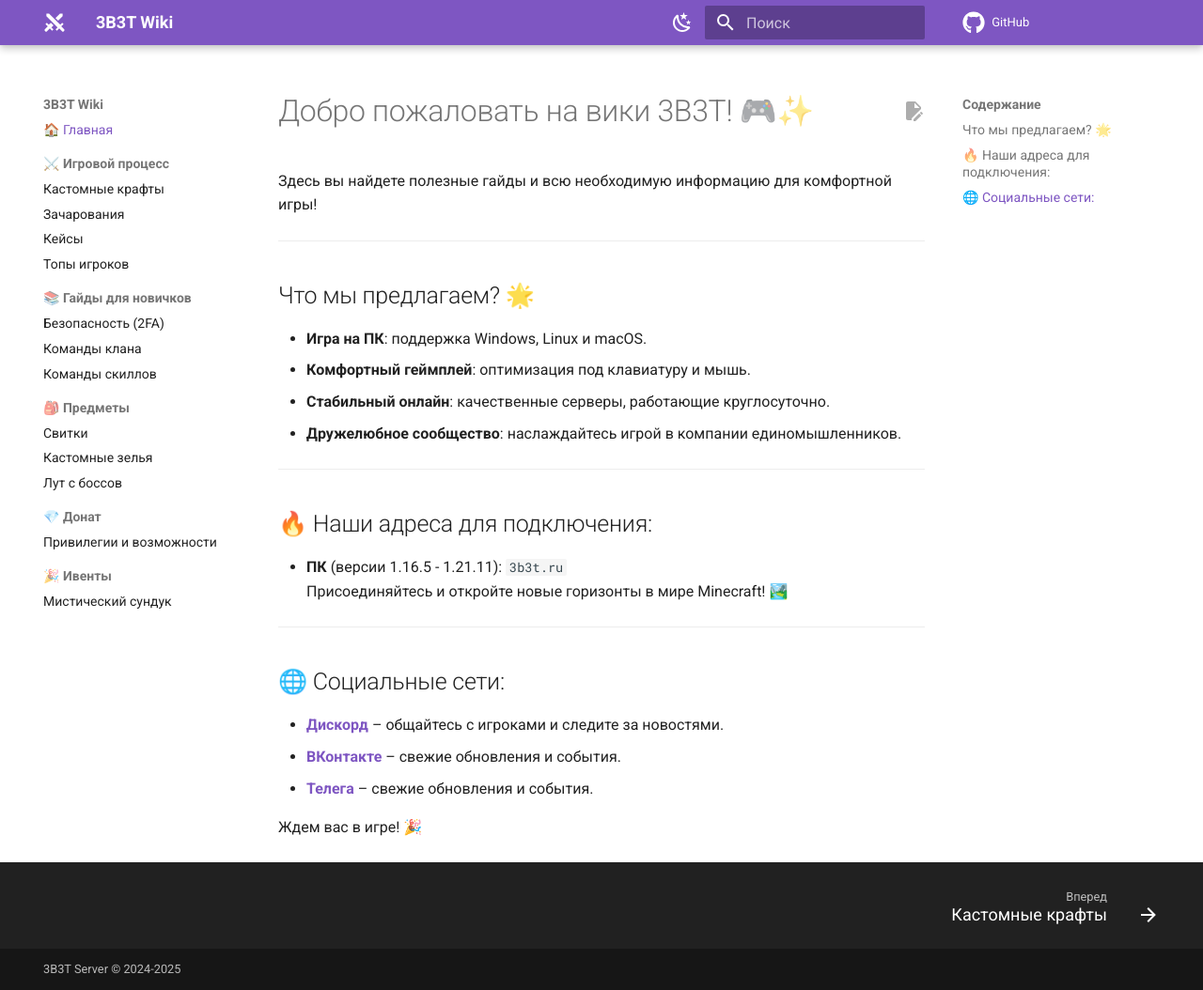
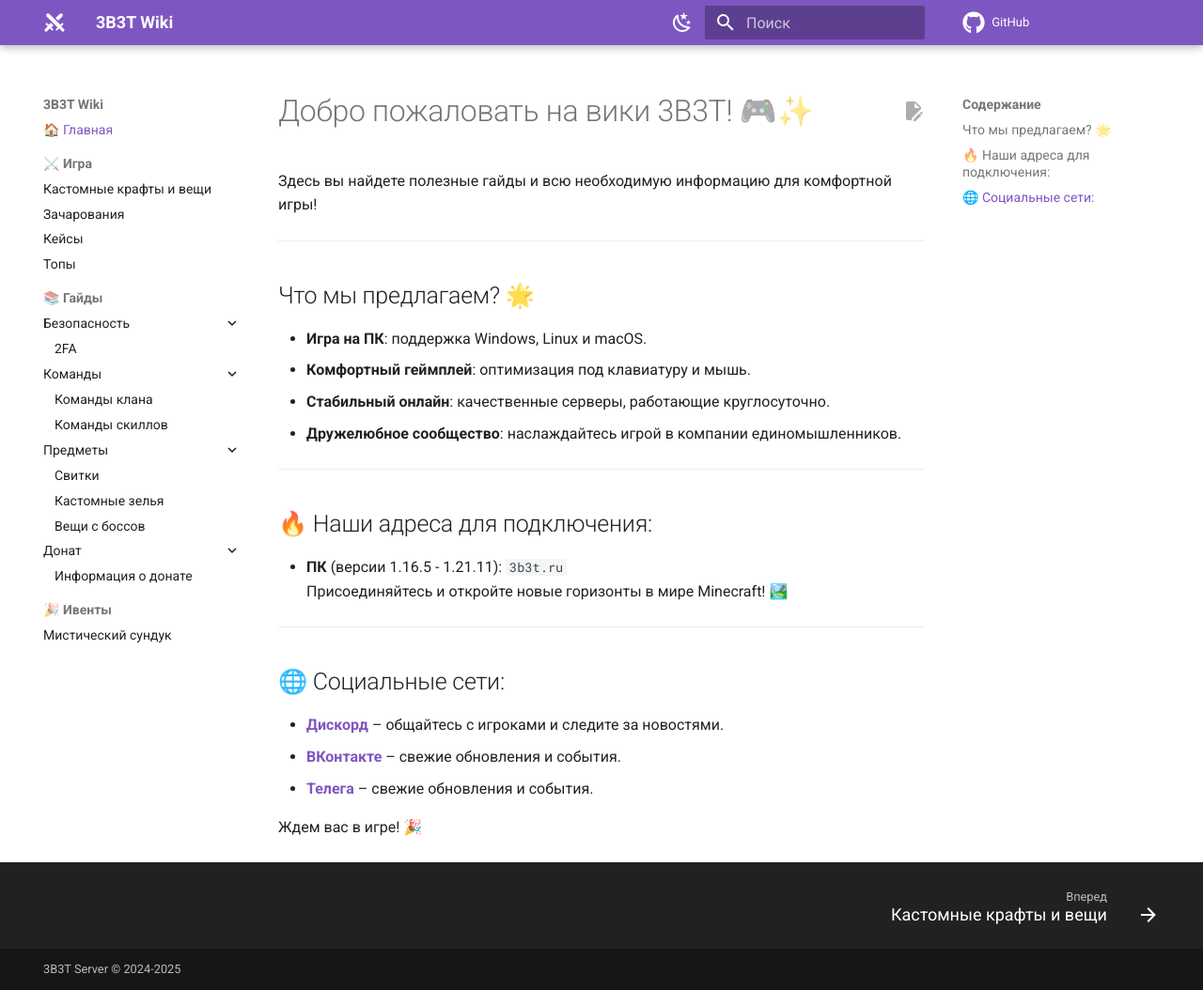
Before and after one commit to 3B3TServer/Docs, an MkDocs documentation site: the page built from docs/index.md, in a window 1280 px wide and 1054 px high. Shown: the whole window at 94% size. Built offline with MkDocs 1.6.1 and Material for MkDocs 9.7.7, drawn with Linux system fonts in a browser that asks for light colours; comment, search, counter and statistics services are not loaded.

Commit message:
Update mkdocs.yml

```diff
--- a/mkdocs.yml
+++ b/mkdocs.yml
@@ -7,25 +7,23 @@ site_author: 3B3T Team
 nav:
   - 🏠 Главная: index.md
 
-  - ⚔️ Игровой процесс:
-    - Кастомные крафты: Custom_items_and_crafts.md
-    - Зачарования: enchantments.md
-    - Кейсы: cases.md
-    - Топы игроков: tops.md
-
-  - 📚 Гайды для новичков:
-    - Безопасность (2FA): Guides/2FA.md
-    - Команды клана: Guides/Commands_clan.md
-    - Команды скиллов: Guides/Commands_skills.md
-
-  - 🎒 Предметы:
-    - Свитки: Guides/scrolls.md
-    - Кастомные зелья: Guides/custom_potions.md
-    - Лут с боссов: Guides/itemsboss.md
-
-  - 💎 Донат:
-    - Привилегии и возможности: Guides/donate_info.md
-
+  - ⚔️ Игра:
+    - 'Кастомные крафты и вещи': 'Custom_items_and_crafts.md'
+    - 'Зачарования': 'enchantments.md'
+    - 'Кейсы': 'cases.md'
+    - 'Топы': 'tops.md'
+  - 📚 Гайды:
+    - 'Безопасность':
+      - '2FA': 'Guides/2FA.md'
+    - 'Команды':
+      - 'Команды клана': 'Guides/Commands_clan.md'
+      - 'Команды скиллов': 'Guides/Commands_skills.md'
+    - 'Предметы':
+      - 'Свитки': 'Guides/scrolls.md'
+      - 'Кастомные зелья': 'Guides/custom_potions.md'
+      - 'Вещи с боссов': 'Guides/itemsboss.md'
+    - 'Донат':
+      - 'Информация о донате': 'Guides/donate_info.md'
   - 🎉 Ивенты:
     - Мистический сундук: Events/Mystick_chest.md
 
```
